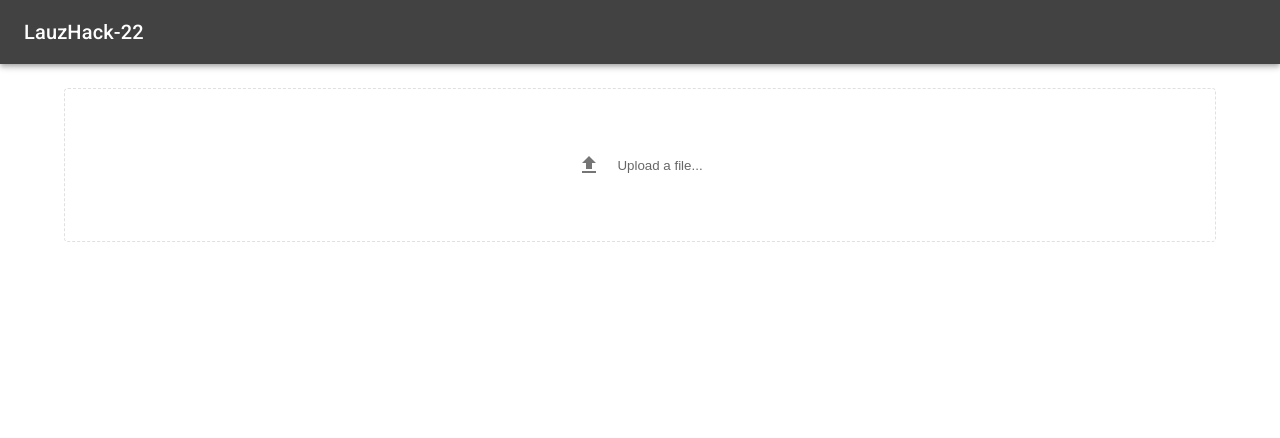
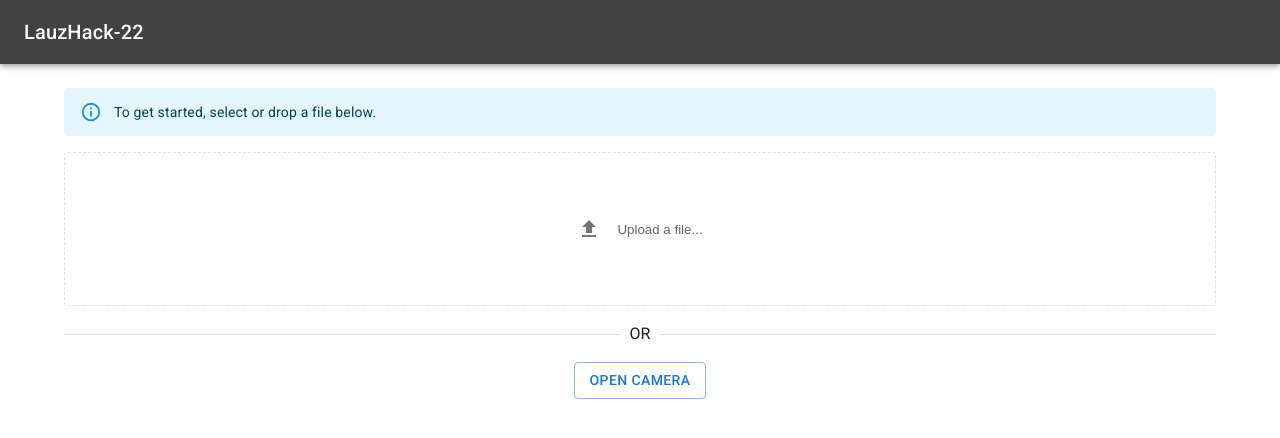
Before and after one commit to FlorianCassayre/LauzHack-22, a React (Create React App) app in the folder frontend/: page / in a window 1280 px wide. Shown: the top 438 px of the page. Built offline with nearby package versions, Linux system fonts and the light colour scheme; the HTML template or start-up script is replaced by a standard one.

Commit message:
Camera module implemented

```diff
--- a/frontend/package.json
+++ b/frontend/package.json
@@ -13,6 +13,7 @@
     "@types/react-dom": "^18.0.9",
     "react": "^18.2.0",
     "react-dom": "^18.2.0",
+    "react-html5-camera-photo": "^1.5.11",
     "react-image-crop": "^10.0.9",
     "react-scripts": "5.0.1",
     "typescript": "^4.9.3"
@@ -37,5 +38,8 @@
       "last 1 firefox version",
       "last 1 safari version"
     ]
+  },
+  "devDependencies": {
+    "@types/react-html5-camera-photo": "^1.5.1"
   }
 }
--- /dev/null
+++ b/frontend/src/components/CameraWidget.tsx
@@ -0,0 +1,25 @@
+import React, { useState } from 'react';
+import Camera from 'react-html5-camera-photo';
+import 'react-html5-camera-photo/build/css/index.css';
+import { Box, Button } from '@mui/material';
+
+interface CameraWidgetProps {
+    onPhotoTaken: (photoUrl: string) => void;
+    disabled: boolean;
+}
+
+export const CameraWidget: React.FC<CameraWidgetProps> = ({ onPhotoTaken, disabled }) => {
+    const [open, setOpen] = useState(false);
+    return (
+        <Box textAlign="center">
+            <Button variant="outlined" onClick={() => setOpen(!open)} disabled={disabled}>
+                {open ? 'Close' : 'Open'} Camera
+            </Button>
+            {open && (
+                <Box sx={{ mt: 2 }}>
+                    <Camera onTakePhoto={(dataUri) => onPhotoTaken(dataUri)} />
+                </Box>
+            )}
+        </Box>
+    );
+};
--- a/frontend/src/components/FileSelectCard.tsx
+++ b/frontend/src/components/FileSelectCard.tsx
@@ -1,12 +1,13 @@
 import React, { ChangeEventHandler, useRef, useState } from 'react';
-import { Box, Card, CardActionArea, CardContent, Stack } from '@mui/material';
+import { Alert, Box, Card, CardActionArea, CardContent, Stack } from '@mui/material';
 import { FileUpload } from '@mui/icons-material';
 
 interface FileSelectCardProps {
     onFileSelected: (file: File) => void;
+    disabled: boolean;
 }
 
-export const FileSelectCard: React.FC<FileSelectCardProps> = ({ onFileSelected }) => {
+export const FileSelectCard: React.FC<FileSelectCardProps> = ({ onFileSelected, disabled }) => {
     const fileInputRef = useRef<HTMLInputElement>(null);
 
     const handleClick = () => {
@@ -25,6 +26,9 @@ export const FileSelectCard: React.FC<FileSelectCardProps> = ({ onFileSelected }
     };
     return (
         <>
+            <Alert severity="info" sx={{ mb: 2 }}>
+                To get started, select or drop a file below.
+            </Alert>
             <input
                 type="file"
                 hidden
@@ -32,7 +36,7 @@ export const FileSelectCard: React.FC<FileSelectCardProps> = ({ onFileSelected }
                 ref={fileInputRef}
             />
             <Card variant="outlined" sx={{ width: '100%', borderStyle: 'dashed' }}>
-                <CardActionArea onClick={handleClick}>
+                <CardActionArea onClick={handleClick} disabled={disabled}>
                     <CardContent sx={{ my: 6 }}>
                         <Stack direction="row" spacing={2} alignItems="center" justifyContent="center">
                             <FileUpload color="action" />
--- a/frontend/src/components/Homepage.tsx
+++ b/frontend/src/components/Homepage.tsx
@@ -1,5 +1,5 @@
-import React, { useEffect, useState } from 'react';
-import { Button, Container, Grid, Stack, Typography } from '@mui/material';
+import React, { useCallback, useEffect, useMemo, useState } from 'react';
+import { Button, Container, Divider, Grid, Stack, Typography } from '@mui/material';
 import { FileSelectCard } from './FileSelectCard';
 import { MainAppBar } from './MainAppBar';
 import { Delete } from '@mui/icons-material';
@@ -7,42 +7,52 @@ import { ImageCropCard } from './ImageCropCard';
 import { ImageMeta } from '../types/ImageMeta';
 import { ImageLabelCard } from './ImageLabelCard';
 import { mockImageLabels } from '../data/mock';
+import { CameraWidget } from './CameraWidget';
 
 export const Homepage: React.FC = () => {
-    const [fileSelected, setFileSelected] = useState<File | null>(null);
     const [imageMeta, setImageMeta] = useState<ImageMeta | null>(null);
-    useEffect(() => {
+    const [imageMetaLoading, setImageMetaLoading] = useState(false);
+    const handleImageUrlChange = useCallback((imageUrl: string) => {
+        const img = new Image();
+        img.onload = function() {
+            const { width, height } = this as any;
+            setImageMeta({ image: img, url: imageUrl, width, height });
+            setImageMetaLoading(false);
+        }
+        img.src = imageUrl;
+    }, [setImageMeta]);
+    const handleFileSelected = useCallback((fileSelected: File) => {
+        setImageMetaLoading(true);
         if (fileSelected) {
             const reader = new FileReader();
             reader.onload = () => {
                 const imageUrl = reader.result as string;
-                const img = new Image();
-                img.onload = function() {
-                    const { width, height } = this as any;
-                    setImageMeta({ image: img, url: imageUrl, width, height });
-                }
-                img.src = imageUrl;
+                handleImageUrlChange(imageUrl);
             };
             reader.readAsDataURL(fileSelected);
         } else {
             setImageMeta(null);
+            setImageMetaLoading(false);
         }
-    }, [fileSelected]);
+    }, [handleImageUrlChange]);
 
-    const handleFileSelected = (file: File) => {
-        setFileSelected(file);
-    };
     const handleResetFile = () => {
-        setFileSelected(null);
         setImageMeta(null);
+        setImageMetaLoading(false);
     }
 
     return (
         <>
             <MainAppBar />
             <Container sx={{ my: 3 }}>
-                {!fileSelected && (
-                    <FileSelectCard onFileSelected={handleFileSelected} />
+                {!imageMeta && (
+                    <>
+                        <FileSelectCard onFileSelected={handleFileSelected} disabled={imageMetaLoading} />
+                        <Divider sx={{ my: 2, textTransform: 'uppercase' }}>
+                            Or
+                        </Divider>
+                        <CameraWidget onPhotoTaken={(photoUrl) => handleImageUrlChange(photoUrl)} disabled={imageMetaLoading} />
+                    </>
                 )}
                 {!!imageMeta && (
                     <Grid container spacing={2}>
```
Also changed, not shown: 1 other file (tests, documents, lock files or other folders).
